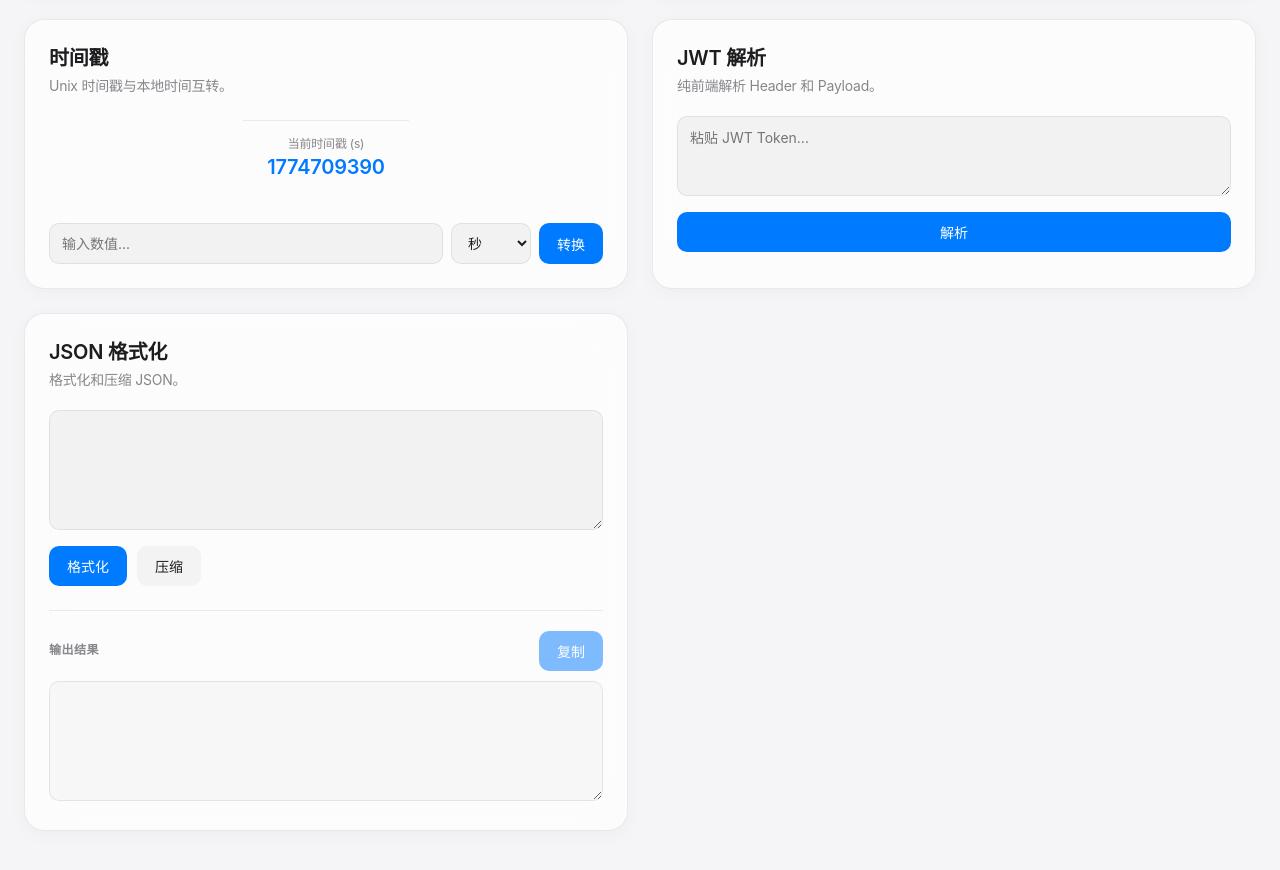
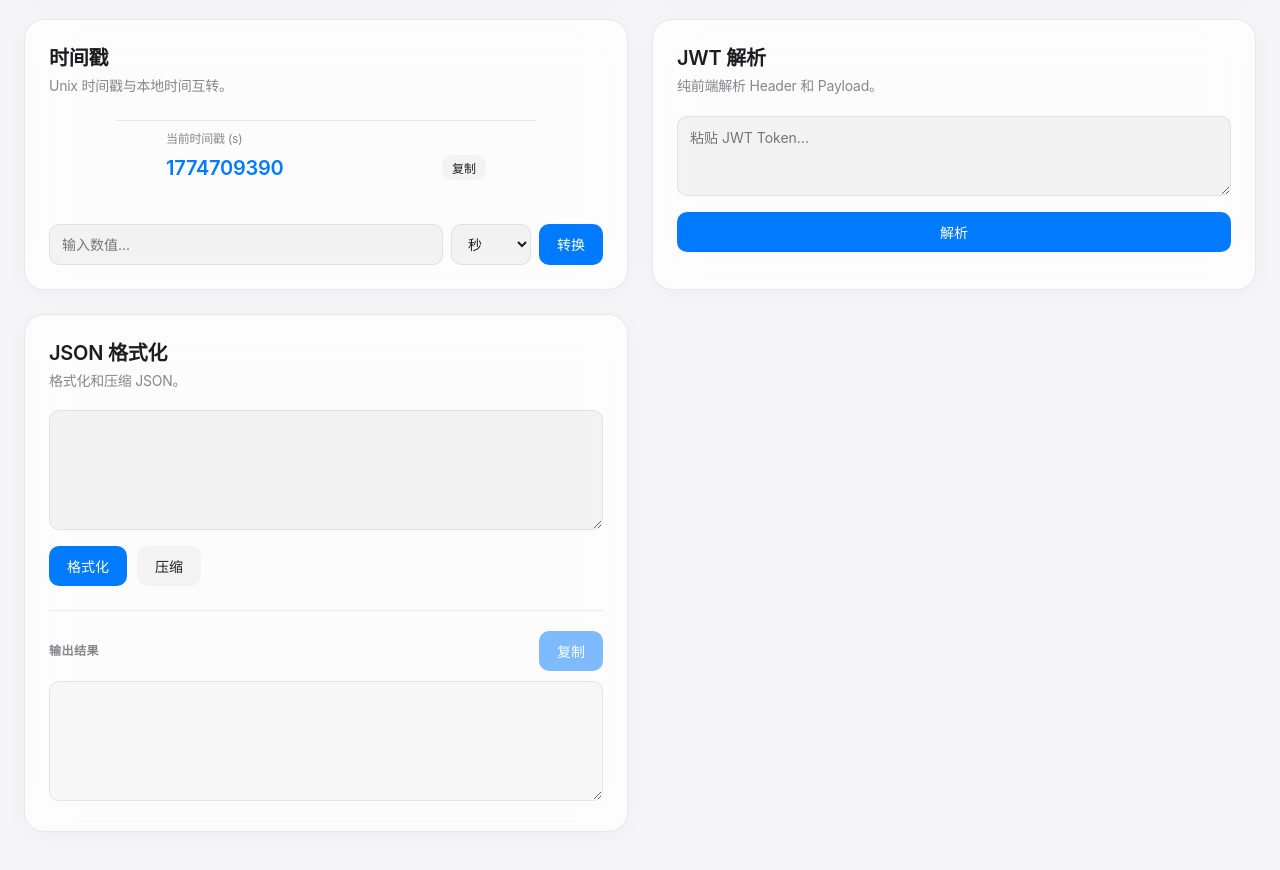
Before and after one commit to bigtan/tools, a React (Vite) app: page / in a window 1280 px wide. Shown: the part 2560-3430 px from the top of the page. Built offline with nearby package versions, Linux system fonts and the light colour scheme.

Commit message:
feat: add copy action for current timestamp

```diff
--- a/src/App.tsx
+++ b/src/App.tsx
@@ -235,9 +235,16 @@ function TimestampTool({ tool, onCopy }: { tool: ToolDefinition; onCopy: (v: str
   return (
     <CardFrame tool={tool}>
       <div style={{display: "flex", justifyContent: "center", marginBottom: "16px"}}>
-        <div className="output-panel" style={{padding: "10px 24px", textAlign: "center"}}>
-          <span style={{color: "var(--text-secondary)", fontSize: "12px"}}>当前时间戳 (s)</span>
-          <div style={{fontFamily: "var(--mono-font)", fontSize: "20px", fontWeight: "600", color: "var(--accent)"}}>{now}</div>
+        <div className="output-panel" style={{padding: "10px 24px", width: "100%", maxWidth: "420px"}}>
+          <div style={{width: "100%", maxWidth: "320px", margin: "0 auto"}}>
+          <span style={{color: "var(--text-secondary)", fontSize: "12px", display: "block", marginBottom: "6px"}}>当前时间戳 (s)</span>
+          <div style={{display: "flex", alignItems: "center", justifyContent: "space-between", gap: "12px"}}>
+            <div style={{fontFamily: "var(--mono-font)", fontSize: "20px", fontWeight: "600", color: "var(--accent)"}}>{now}</div>
+            <button className="secondary-button" style={{padding: "4px 10px", fontSize: "12px", marginLeft: "auto"}} onClick={() => onCopy(String(now))}>
+              复制
+            </button>
+          </div>
+          </div>
         </div>
       </div>
       <div className="button-row" style={{gap: "8px"}}>
```
